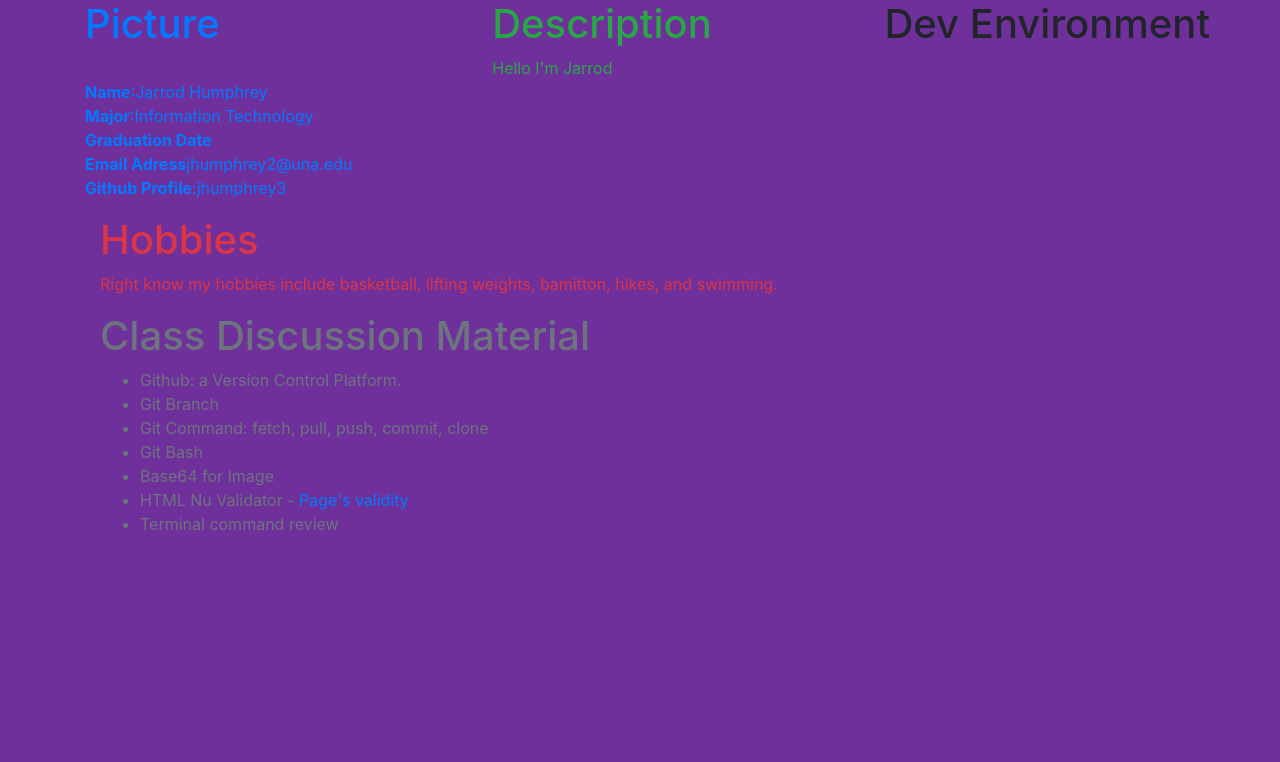
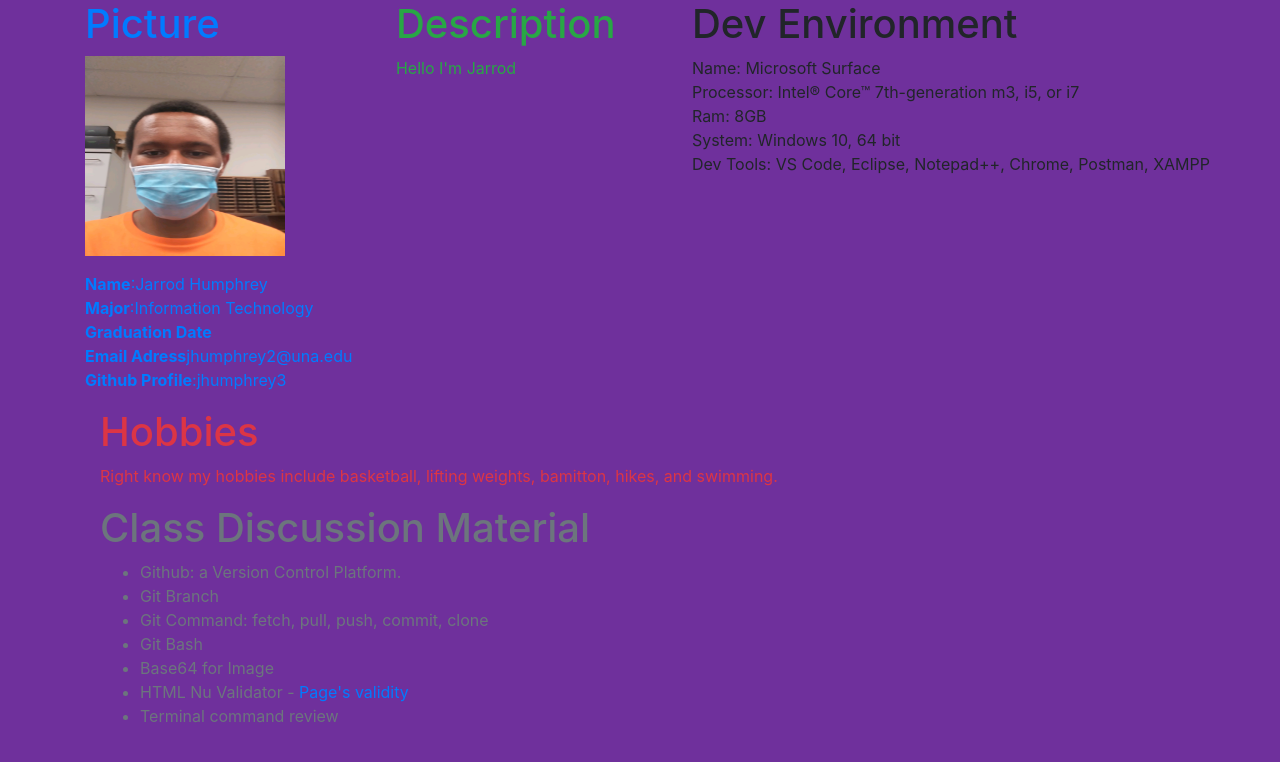
Before and after one commit to jhumphrey3/demo, a plain HTML site: page index.html in a window 1280 px wide. Drawn offline with nearby package versions, Linux system fonts and the light colour scheme.

Commit message:
updated picture

```diff
--- a/index.html
+++ b/index.html
@@ -11,7 +11,7 @@
     <div class="row">
       <div class="col text-primary">
         <h1> Picture </h1>
-        <img id="myPicture">
+        <p id="myPicture"></p>
         <p>
         <b>Name</b>:<span id="myName"></span><br>
         <b>Major</b>:<span id="myMajor"></span><br>
@@ -28,7 +28,13 @@
 
       <div>
           <h1> Dev Environment </h1>
-          <span id="myDevEnvironment"></span><br>
+        <p>
+          Name: Microsoft Surface<br>
+          Processor:  Intel® Core™ 7th-generation m3, i5, or i7<br>
+          Ram: 8GB<br>
+          System: Windows 10, 64 bit <br>
+          Dev Tools: VS Code, Eclipse, Notepad++, Chrome, Postman, XAMPP
+        </p>
       </div>
     </div>
 
--- a/index.js
+++ b/index.js
@@ -10,7 +10,7 @@ xhttp.onreadystatechange = function() {
 
     console.log(jsonData.devProfiles[4].name);
 
-    document.querySelector("#myName").innerHTML = jsonData.devProfiles[4].imagePath;
+    document.querySelector("#myPicture").innerHTML = "<img src='" + jsonData.devProfiles[4].imagePath + "' style='width:200px;height:200px;'>";
     document.querySelector("#myName").innerHTML = jsonData.devProfiles[4].name;
     document.querySelector("#myMajor").innerHTML = jsonData.devProfiles[4].major;
     document.querySelector("#myEmail").innerHTML = jsonData.devProfiles[4].email;
```
Also changed, not shown: devs-data.txt, jared-devpic.jpg (added).
